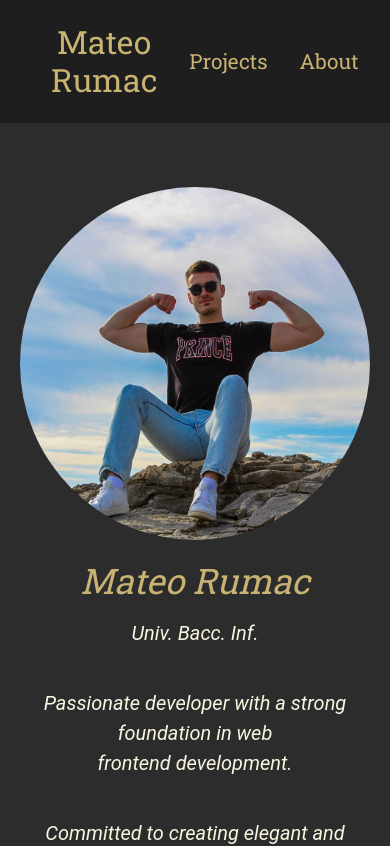
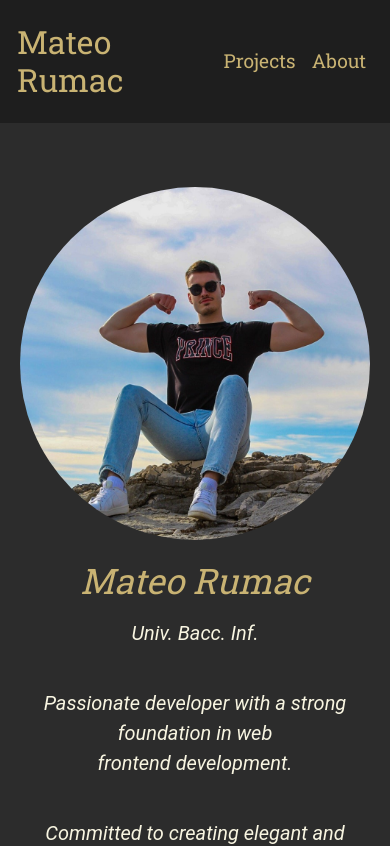
Before and after one commit to mateorumac/portfolioo, a Vue app: page / in a window 390 px wide. Shown: the top 846 px of the page. Built offline with nearby package versions, Linux system fonts and the light colour scheme.

Commit message:
fixed navbar in mobile view

```diff
--- a/src/components/Navbar.vue
+++ b/src/components/Navbar.vue
@@ -40,11 +40,11 @@ export default {
 header {
   padding: 23px;
   width: 100%;
-  z-index: 1000; /* Set a high z-index to make sure it's above other elements */
-  transition: background-color 0.3s ease; /* Add a smooth transition effect */
-  background-color: #1E1E1E; /* Primary Dark Green */
-  color: #c9b373; /* Light Cream */
-  font-family: 'Roboto Slab', serif; /* Premium Font */
+  z-index: 1000;
+  transition: background-color 0.3s ease;
+  background-color: #1E1E1E;
+  color: #c9b373;
+  font-family: 'Roboto Slab', serif;
 }
 
 .container {
@@ -57,10 +57,10 @@ header {
 .nav {
   font-size: 2rem;
   margin: 0;
-  text-decoration: none; /* Remove the underline */
+  text-decoration: none;
   color: #c9b373;
-  cursor: pointer; /* Change the cursor to indicate it's clickable */
-  font-family: 'Roboto Slab', serif; /* Apply premium font */
+  cursor: pointer;
+  font-family: 'Roboto Slab', serif;
 }
 
 .nav:hover {
@@ -80,11 +80,37 @@ header {
   margin: 0 1rem;
   font-size: 1.3rem;
   cursor: pointer;
-  transition: color 0.3s ease; /* Add a smooth transition for color change */
-  font-family: 'Roboto Slab', serif; /* Apply premium font */
+  transition: color 0.3s ease;
+  font-family: 'Roboto Slab', serif;
 }
 
 .nav-link:hover {
   color: #f4f4f4;
 }
+
+/* Media query for mobile view */
+@media (max-width: 768px) {
+  .container {
+    flex-direction: row;
+    justify-content: space-between;
+  }
+
+  .nav {
+    flex: 1;
+    text-align: left;
+    margin-left: -26px;
+  }
+
+  .nav-links {
+    flex: 1;
+    justify-content: flex-end;
+    margin-left: 0.9rem;
+    margin-right: -1.2rem;
+  }
+
+  .nav-link {
+    margin: 0 0.5rem;
+    font-size: 1.2rem;
+  }
+}
 </style>
```
